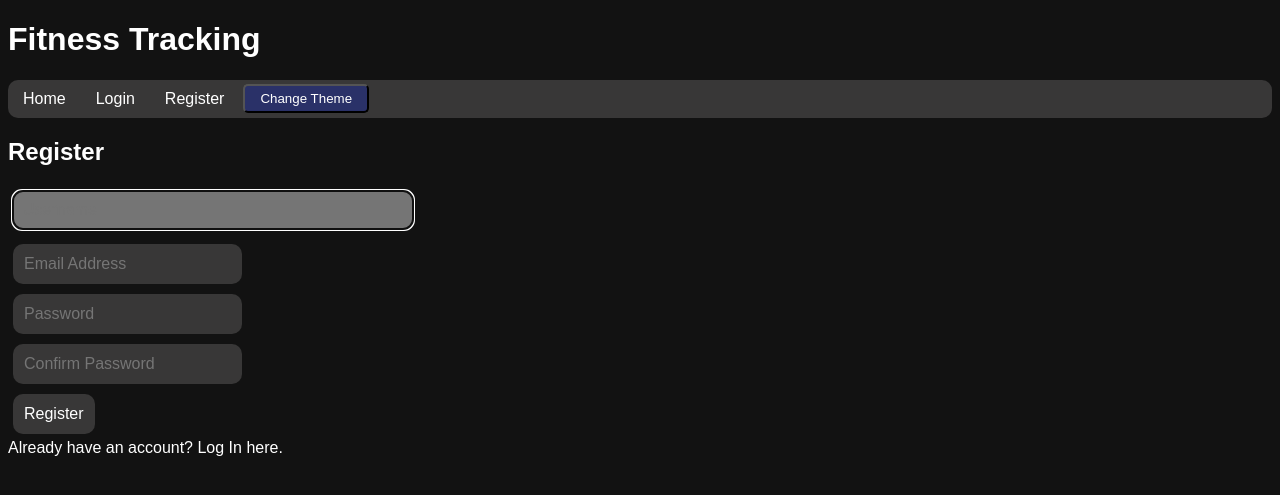
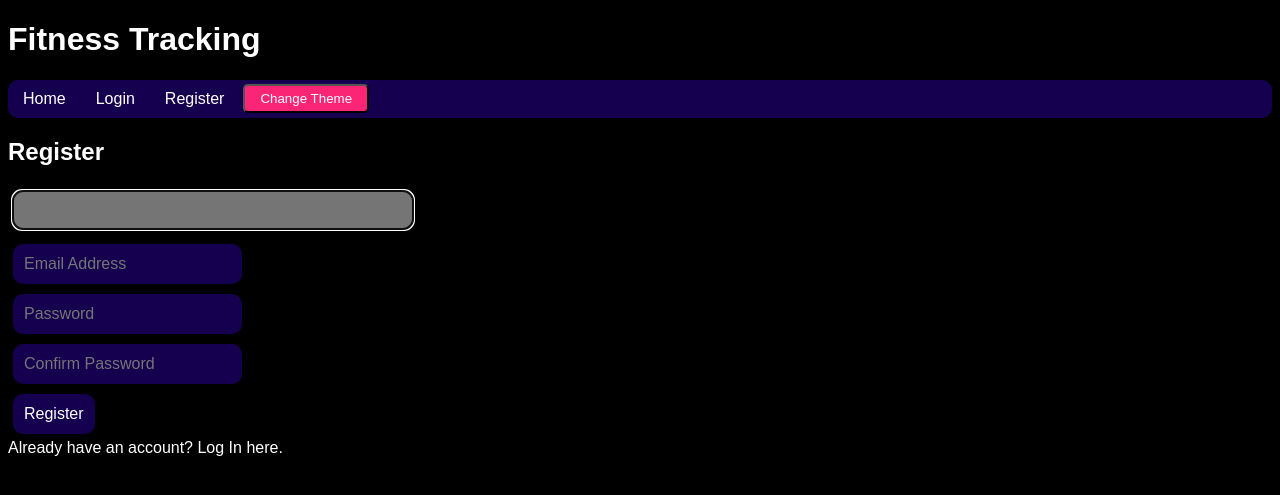
Before and after one commit to JohnZolton/fitness, a Django app: page /tracking/register in a window 1280 px wide. Shown: the top 495 px of the page. Run offline with Django 4.2, Linux system fonts and the light colour scheme.

Commit message:
changed color palettes

```diff
--- a/tracking/static/styles.css
+++ b/tracking/static/styles.css
@@ -1,24 +1,24 @@
 :root {
 }
 .darkmode{
-  --backgroundcolor: #121212;
+  --backgroundcolor: #000000;
   --textcolor: white;
   --bordercolor: gray;
-  --secondarybackground: #383737;
-  --highlightcolor: #4b4b4b;
+  --secondarybackground: #150050;
+  --highlightcolor: #3F0071;
   --selectedcolor: #757575;
-  --buttoncolor: rgb(42, 49, 104);
-  --buttoncolorhover: rgb(60, 46, 118);
+  --buttoncolor: #fb2576;
+  --buttoncolorhover: #f85d98;
 }
 .lightmode{
-  --backgroundcolor: #dbd1d1;
+  --backgroundcolor: #FFE15D;
   --textcolor: rgb(0, 0, 0);
-  --bordercolor: gray;
-  --secondarybackground: #a0a0a0;
-  --highlightcolor: #ae7f7f;
+  --bordercolor: #F49D1A;
+  --secondarybackground: #F49D1A;
+  --highlightcolor: #DC3535;
   --selectedcolor: #757575;
-  --buttoncolor: rgb(72, 71, 79);
-  --buttoncolorhover: rgb(60, 46, 118);
+  --buttoncolor: #B01E68;
+  --buttoncolorhover: #b6487f;
 }
 * { box-sizing: border-box; }
 body {
```
Also changed, not shown: db.sqlite3.
